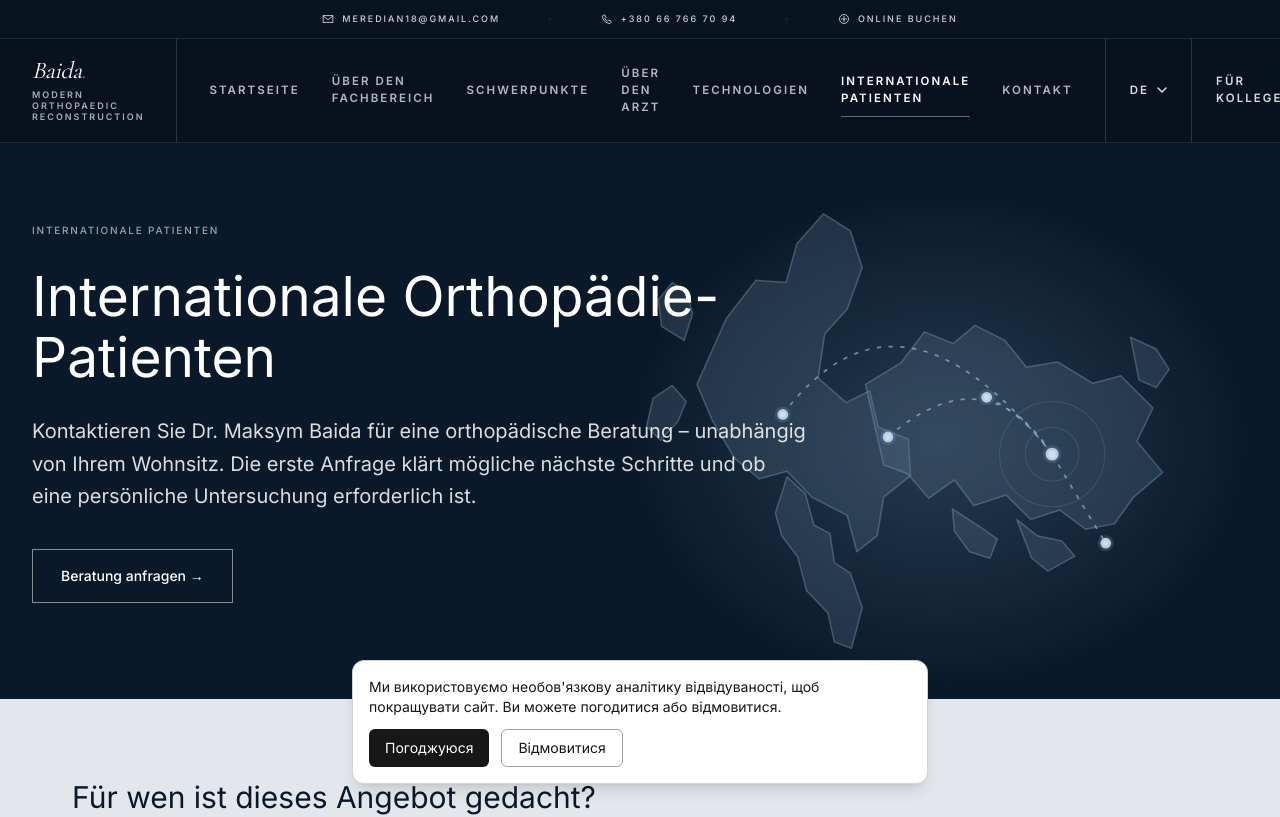
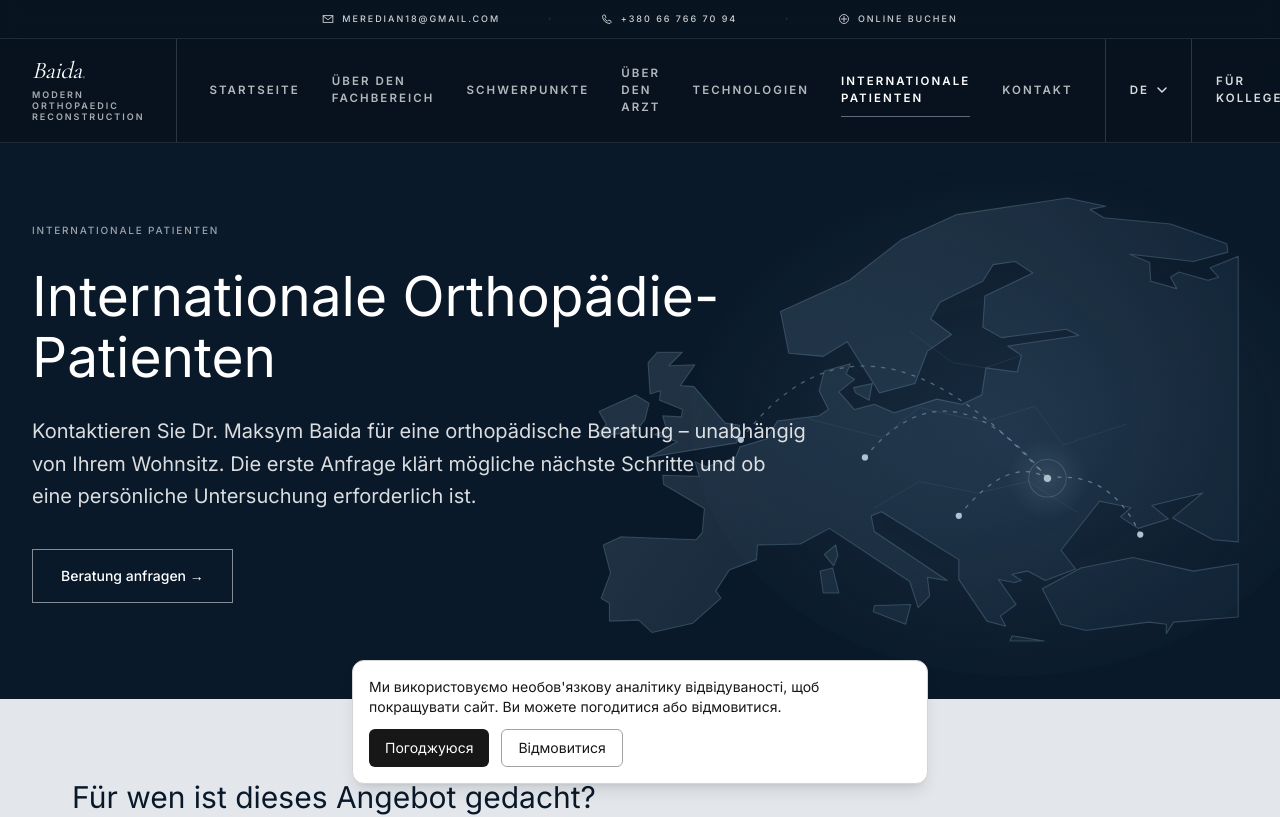
Before and after one commit to meredian18-dot/travmatolog-in-ua, a Next.js app: page /de/international-patients/ in a window 1280 px wide. Shown: the top 817 px of the page. Built offline with nearby package versions, Linux system fonts and the light colour scheme.

Commit message:
Refine international hero Europe map (#12)
* design: add accurate, softened Europe map vector

* design: use accurate premium vector map in international hero

```diff
--- a/app/[lang]/international-patients/page.tsx
+++ b/app/[lang]/international-patients/page.tsx
@@ -3,7 +3,7 @@ import { notFound } from "next/navigation";
 import { hasLocale, locales, getDictionary, type Locale } from "@/app/i18n";
 import { localizedAlternates } from "@/app/seo";
 import { BASE } from "@/app/base";
-import EuropeConnections from "@/components/EuropeConnections";
+
 import BookOnline from "@/components/BookOnline";
 import { TreatmentCards } from "@/components/Treatments";
 import TopBar from "@/components/TopBar";
@@ -65,7 +65,7 @@ export default async function InternationalPatients({params}:{params:Promise<{la
  const locale=lang as Locale;const c=copy[locale];const dict=getDictionary(locale);
  return <><div className="bg-tan-dark"><TopBar dict={dict} lang={locale}/><Nav dict={dict} lang={locale} current="international"/>
  <section className="relative isolate overflow-hidden mx-auto max-w-[1440px] px-5 sm:px-8 pt-14 pb-20 sm:pt-20 sm:pb-24 text-white">
- <div aria-hidden="true" className="absolute inset-y-0 right-0 w-[72%] lg:w-[57%] pointer-events-none opacity-25 sm:opacity-55 lg:opacity-100"><EuropeConnections/></div>
+ <div aria-hidden="true" className="absolute inset-y-0 right-0 w-[72%] lg:w-[57%] pointer-events-none opacity-20 sm:opacity-50 lg:opacity-80 flex items-center"><img src={`${BASE}/graphics/europe-network-soft.svg`} alt="" className="w-full h-auto max-h-full object-contain" /></div>
  <div className="relative z-10 lg:max-w-[64%]">
  <p className="label-caps text-white/60 mb-7">{c.eyebrow}</p>
  <h1 className="font-sans font-light text-[clamp(2rem,4.3vw,3.8rem)] leading-[1.1]">{c.title.split(" | ")[0]}</h1>
```
Also changed, not shown: public/graphics/europe-network-soft.svg (added).
